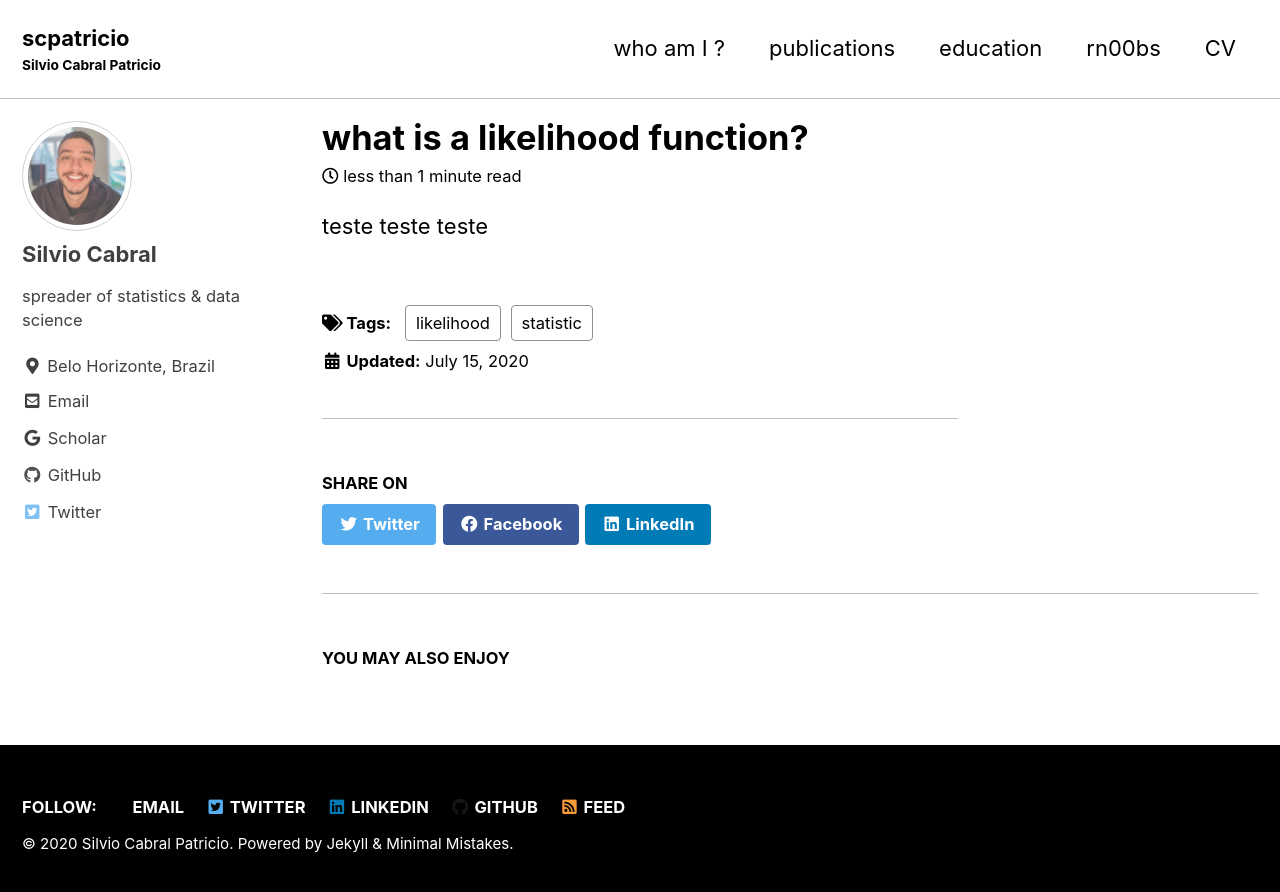
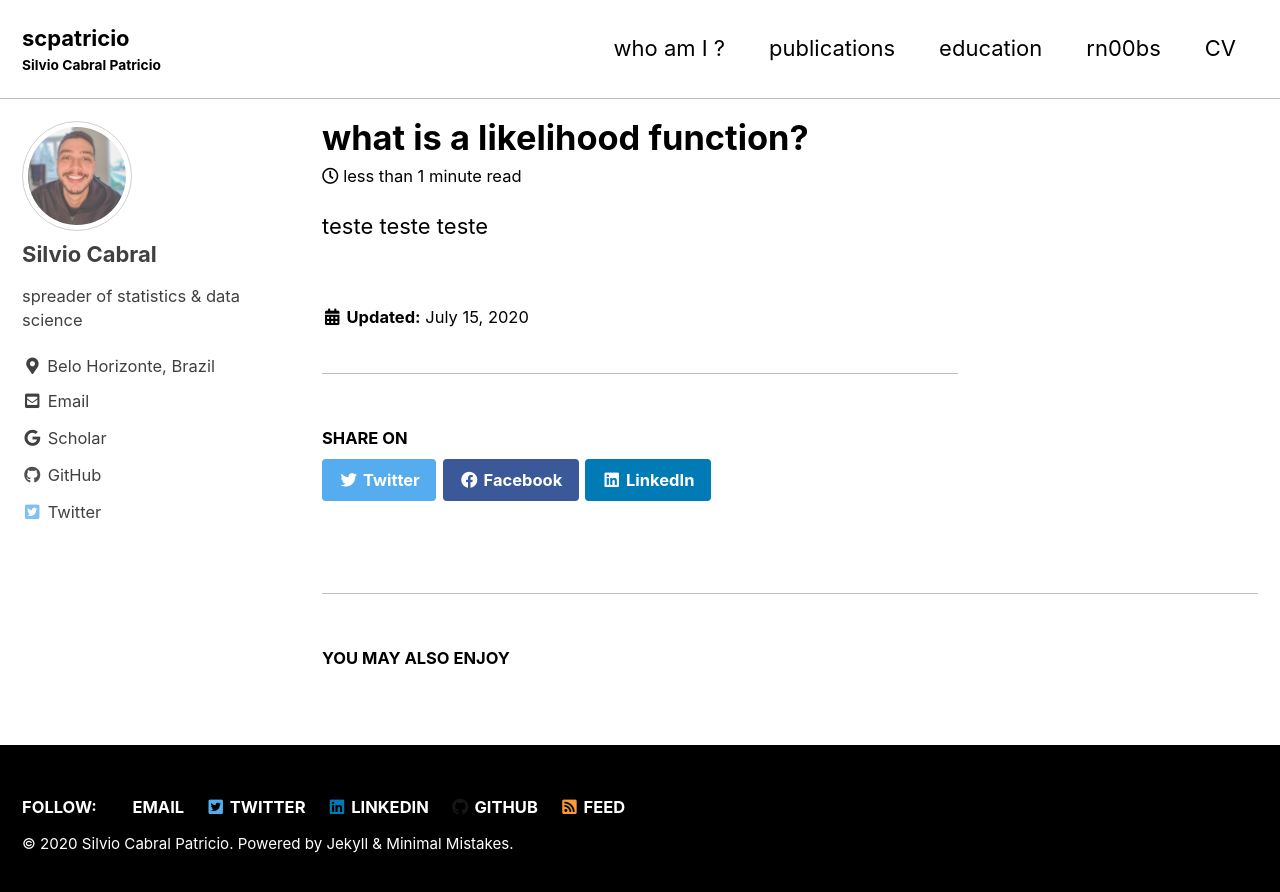
Before and after one commit to scpatricio/scpatricio.github.io, a Jekyll site: the page built from _posts/2020-07-15-likelihood.md, in a window 1280 px wide. Shown: the top 892 px of the page. Built offline with Jekyll 4.4.1, drawn with Linux system fonts in a browser that asks for light colours; cached includes are drawn as plain includes; some of the changed lines change nothing that is shown.

Commit message:
new github commit

```diff
--- a/_posts/2020-07-15-likelihood.md
+++ b/_posts/2020-07-15-likelihood.md
@@ -1,7 +1,7 @@
 ---
 title: "what is a likelihood function?"
 date: 2020-07-15
-tags: [statistic, likelihood]
+# tags: [statistic, likelihood]
 ---
 
 teste teste teste
```
